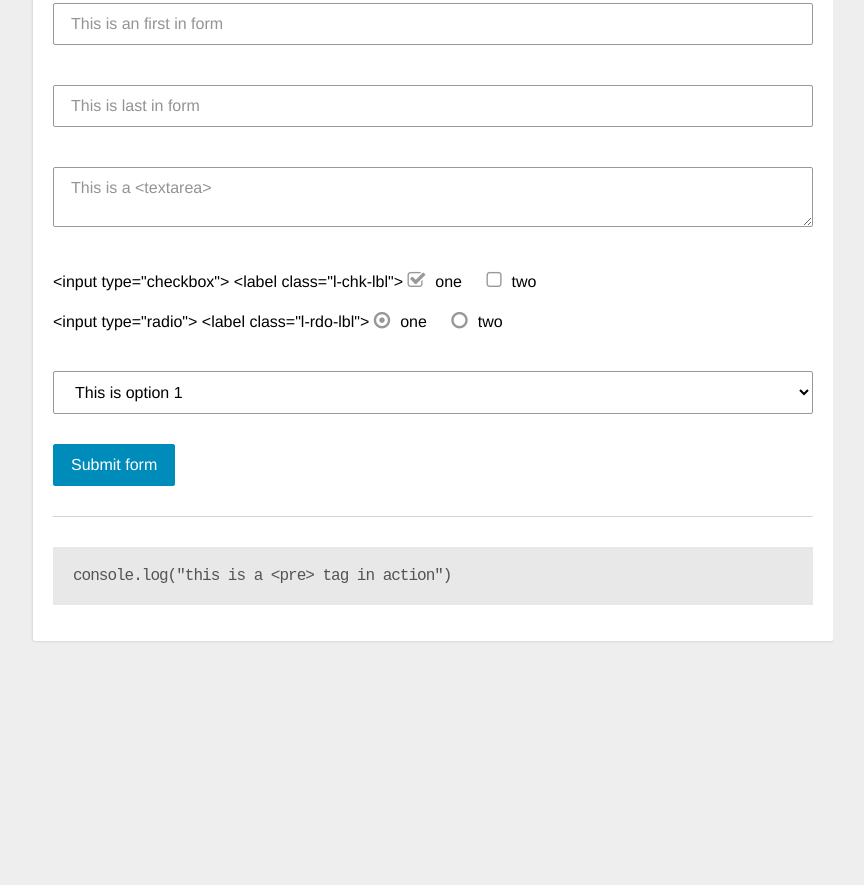
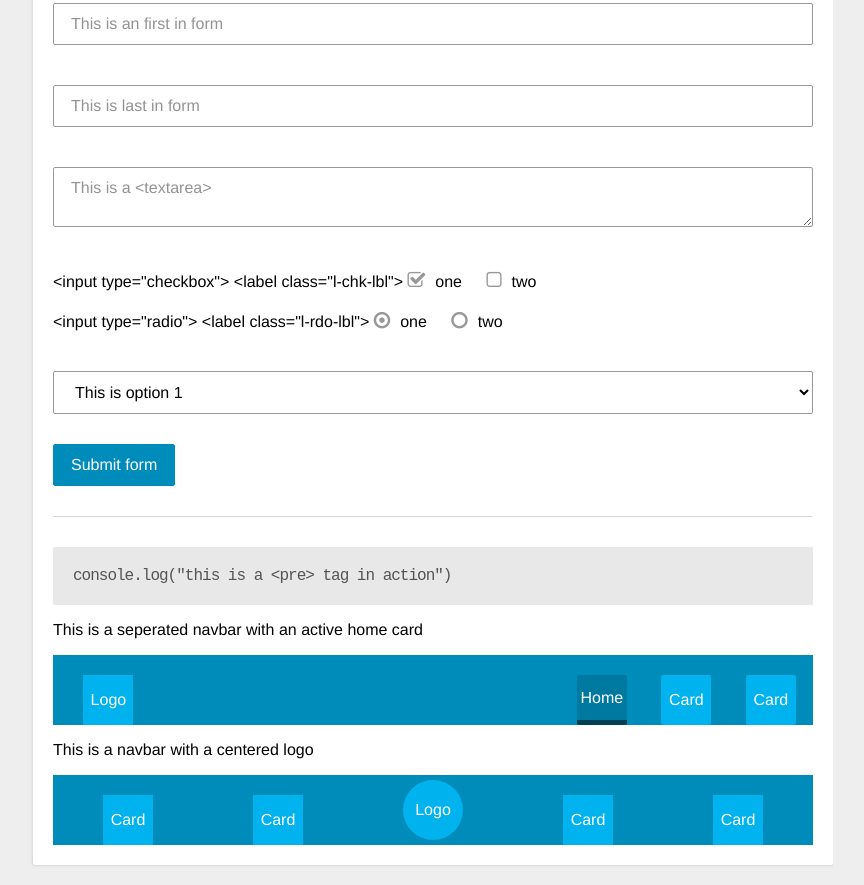
Before and after one commit to dfala/lightcss, a website: page index.html in a window 1280 px wide. Shown: the part 1358-2243 px from the top of the page, without its empty margins (307-1171 px from the left). Before the commit the page ends 2019 px from the top, so only its background shows below. Drawn offline with Linux system fonts and the light colour scheme.

Commit message:
Added navbars to the file

```diff
--- a/index.html
+++ b/index.html
@@ -27,7 +27,6 @@
 			<div id="forms">Forms</div>
 			<div id="pre">Pre</div>
 		</div>
-
 
 	  <div class="l-container">
 	    <h1>This is a &lt;h1&gt;</h1>
@@ -109,7 +108,30 @@
 			<hr />
 			<pre>console.log("this is a &lt;pre&gt; tag in action")</pre>
 
-	  </div>
+			<p>This is a seperated navbar with an active home card</p>
+			<nav class="l-navbar-seperated">
+				<div class="l-left-box-example">
+					<div class="l-logo-example">Logo</div>
+				</div>
+				<div class="l-right-box-example">
+					<div class="card-1">Home</div>
+					<div class="card-2">Card</div>
+					<div class="card-3">Card</div>
+				</div>
+			</nav>
+
+			<p>This is a navbar with a centered logo</p>
+			<nav>
+				<div class="l-navbar-logo-centered">
+					<div class="card-1">Card</div>
+					<div class="card-2">Card</div>
+					<div class="Logo">Logo</div>
+					<div class="card-3">Card</div>
+					<div class="card-4">Card</div>
+				</div>
+			</nav>
+
+		</div>
 	</div>
 
 
--- a/public/less/alinks.less
+++ b/public/less/alinks.less
@@ -3,6 +3,6 @@ a {
   text-decoration: none;
 
   &:hover {
-    color: darken(@cl-main, 20%);
+    color: lighten(@cl-main, 15%);
   }
 }
--- /dev/null
+++ b/public/less/navbar.less
@@ -0,0 +1,89 @@
+.l-navbar-seperated {
+  height: 70px;
+  width: 100%;
+  background-color: @cl-main;
+  display: flex;
+  align-items: flex-end;
+
+  div {
+    color: white;
+    height: 50px;
+    width: 50px;
+
+  }
+
+  .l-left-box-example {
+    float: left;
+    width: 100%;
+    position: relative;
+    left: 4%;
+
+    div {
+      background-color: lighten(@cl-main, 10%);
+      border: @radius;
+      display: flex;
+      align-items: center;
+      justify-content: center;
+
+      &:hover {
+        background-color: lighten(@cl-main, 20%);
+      }
+    }
+  }
+
+  .l-right-box-example {
+    width: 50%;
+    float: right;
+    display: flex;
+    justify-content: space-around;
+
+    div {
+      background-color: lighten(@cl-main, 10%);
+      border-radius: @radius;
+      display: flex;
+      align-items: center;
+      justify-content: center;
+
+      &:hover {
+        background-color: lighten(@cl-main, 20%);
+      }
+    }
+
+      div:nth-child(1) {
+          background-color: darken(@cl-main, 5%);
+          border-bottom: 5px solid darken(@cl-main, 20%);
+    }
+  }
+}
+
+.l-navbar-logo-centered {
+  height: 70px;
+  width: 100%;
+  background-color: @cl-main;
+  display: flex;
+  justify-content: space-around;
+  align-items: flex-end;
+
+  div {
+    height: 50px;
+    width: 50px;
+    background-color: lighten(@cl-main, 10%);
+    text-align: center;
+    color: white;
+    display: flex;
+    justify-content: center;
+    align-items: center;
+
+    &:hover {
+      background-color: lighten(@cl-main, 20%);
+    }
+  }
+
+  div:nth-child(3) {
+    height: 60px;
+    width: 60px;
+    border-radius: 50%;
+    position: relative;
+    bottom: 5px;
+  }
+}
--- a/public/less/style.less
+++ b/public/less/style.less
@@ -29,3 +29,4 @@
 @import './normalize.less';
 @import './molecules.less';
 @import './messages.less';
+@import './navbar.less';
--- a/public/less/www.less
+++ b/public/less/www.less
@@ -73,6 +73,13 @@ width: 100%;
     z-index: 20;
     position: relative;
   }
+  .side-menu-box-example {
+    height: 100px;
+    width: 100px;
+    position: absolute;
+    left: 0;
+    background-color: yellow;
+  }
 }
 
 
```
Also changed, not shown: public/css/style.css.
